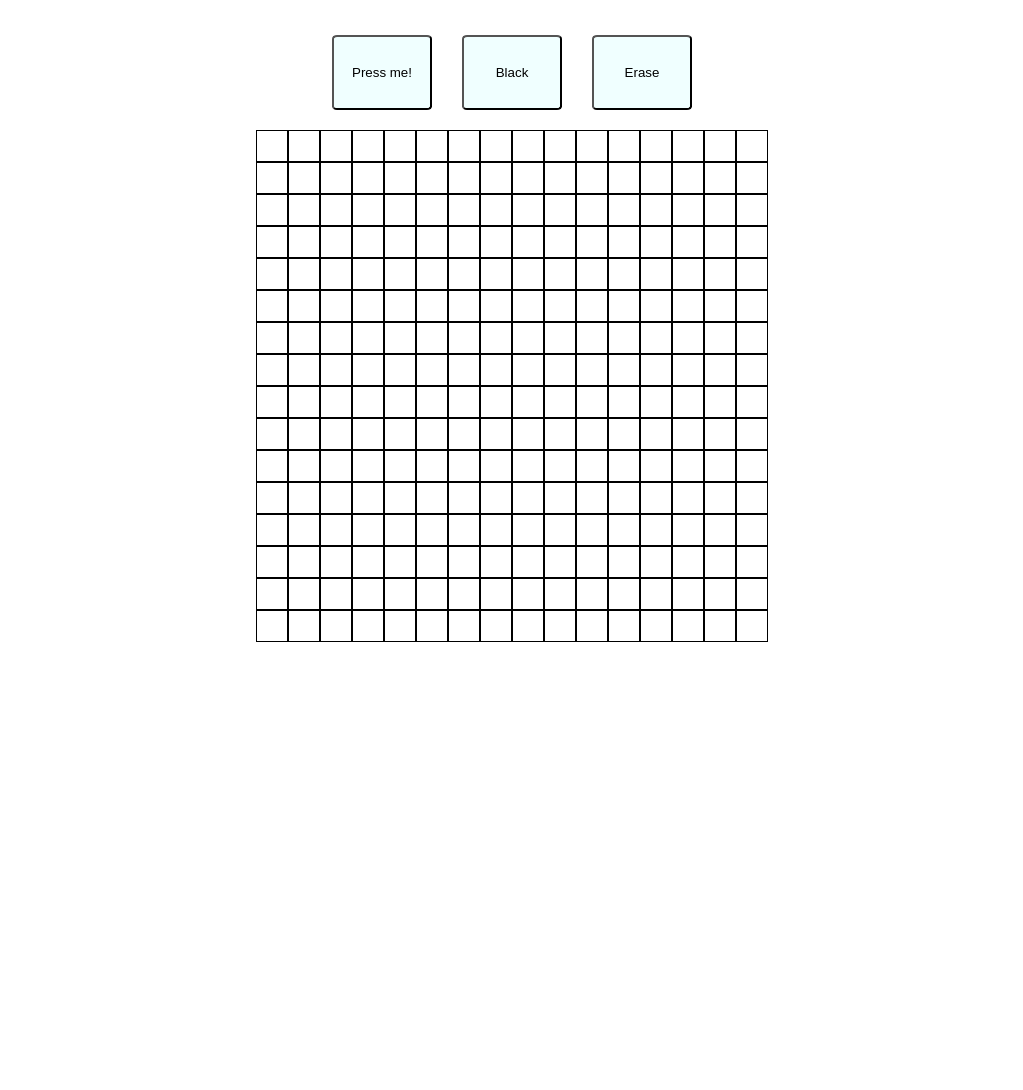
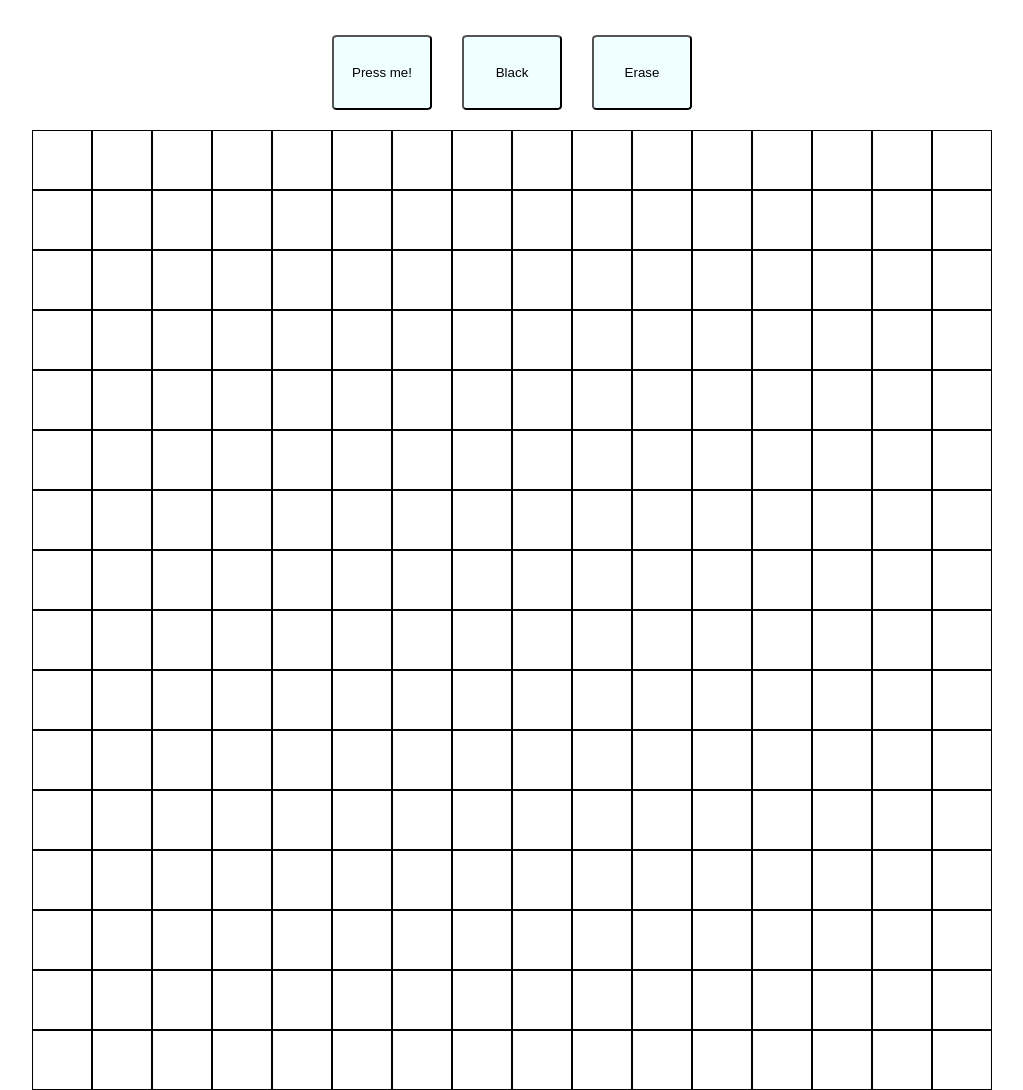
Before and after one commit to socegueda86/ETCH-A-SKETCH, a plain HTML site: page index.html in a window 1280 px wide. Shown: the whole page, without its empty margins (128-1151 px from the left). Before the commit the page ends 800 px from the top, so only its background shows below. Drawn offline with Linux system fonts and the light colour scheme.

Commit message:
Add some UI and JS so that the size of the container remains the same and the items/squares don't overflow

```diff
--- a/script.js
+++ b/script.js
@@ -18,13 +18,6 @@ function createGrit(n = 16){
     for ( let i = 0; i <n; i++){
         let item = document.createElement('div');
         item.classList.add(`item`);
-        /*
-        item.width = `${960/n**.5}px`;
-        item.height = `${960/n**.5}px`;
-        square.style.cssText = `width:${960/n**.5}; height: ${960/n**.5};`;
-        item.style.cssText = `width:${960/n**.5}px; height: ${960/n**.5}px;`; */
-
-
         container.appendChild(item);
 
     };
@@ -47,32 +40,25 @@ function press (){
     createGrit(n);
 }
 
-function columnGenerator(n = 16){
-    let autoString = ""
-    for (i = 0; i < n; i++){
-        autoString += ' auto ';
-    }
-    return autoString;
 
-}
 /************************************functions above -************ */
 
 
-let n;
+let n = 16;
 const container = document.querySelector('.grid-container');
 const pressMe = document.querySelector('.n-generator');
 const black = document.querySelector('.black');
 let switchOn = 0;
 const eraser = document.querySelector('.erase');
 
-container.setAttribute('style', `grid-template-columns:${columnGenerator(n)};`);
+container.setAttribute('style', `grid-template-columns: repeat(${n}, 1fr); grid-template-rows: repeat(${n}, 1fr);`);
 createGrit(n);
 
 pressMe.addEventListener('click', () => {
     n = nValidation();
     if (n != null){
     erase()
-    container.setAttribute('style', `grid-template-columns:${columnGenerator(n)};`);
+    container.setAttribute('style', `grid-template-columns: repeat(${n}, 1fr); grid-template-rows: repeat(${n}, 1fr);`);
     createGrit(n)
     }
   });
--- a/style.css
+++ b/style.css
@@ -8,13 +8,14 @@ body{
 .grid-container{
     display: grid;
     width: 960px;
+    height: 960px;
     justify-content: center;
 
 }
 
 .item{
-    width: 30px;
-    height: 30px;
+/*    width: 30px;
+    height: 30px;*/
     border-color: black;
     border-style: solid;
     border-width: thin;
```
